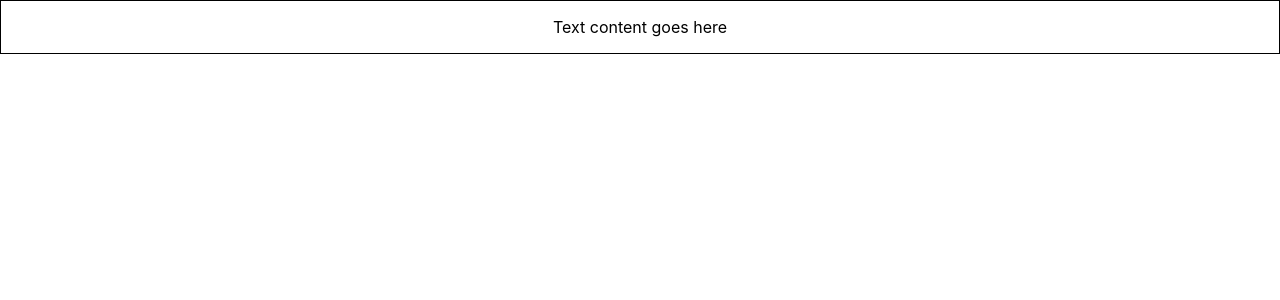
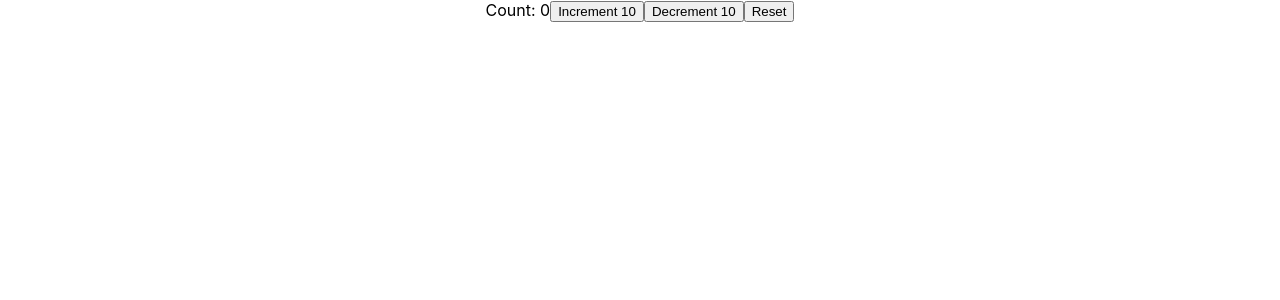
Before and after one commit to AndrzejBuleczka/react-typescript-demo, a React (Create React App) app: page / in a window 1280 px wide. Shown: the top 300 px of the page. Built offline with nearby package versions, Linux system fonts and the light colour scheme.

Commit message:
lesson 12-13 strict typing of useReducer

```diff
--- a/src/App.tsx
+++ b/src/App.tsx
@@ -1,10 +1,11 @@
 import './App.css';
 import { Container } from './components/Props/Container';
+import { Counter } from './states/Counter';
 
 function App() {
   return (
     <div className="App">
-        <Container styles = {{ border: '1px solid black', padding: '1rem'}}/>
+        <Counter />
     </div>
   );
 }
--- /dev/null
+++ b/src/states/Counter.tsx
@@ -0,0 +1,47 @@
+import { useReducer } from 'react'
+
+type CounterState = {
+  count: number
+}
+
+type UpdateAction = {
+  type: 'increment' | 'decrement'
+  payload: number
+}
+
+type ResetAction = {
+  type: 'reset'
+}
+
+type CounterAction = UpdateAction | ResetAction
+
+const initialState = { count: 0 }
+
+function reducer(state: CounterState, action: CounterAction) {
+  switch (action.type) {
+    case 'increment':
+      return { count: state.count + action.payload }
+    case 'decrement':
+      return { count: state.count - action.payload }
+    case 'reset':
+      return initialState
+    default:
+      return state
+  }
+}
+
+export const Counter = () => {
+  const [state, dispatch] = useReducer(reducer, initialState)
+  return (
+    <>
+      Count: {state.count}
+      <button onClick={() => dispatch({ type: 'increment', payload: 10 })}>
+        Increment 10
+      </button>
+      <button onClick={() => dispatch({ type: 'decrement', payload: 10 })}>
+        Decrement 10
+      </button>
+      <button onClick={() => dispatch({ type: 'reset' })}>Reset</button>
+    </>
+  )
+}
```
